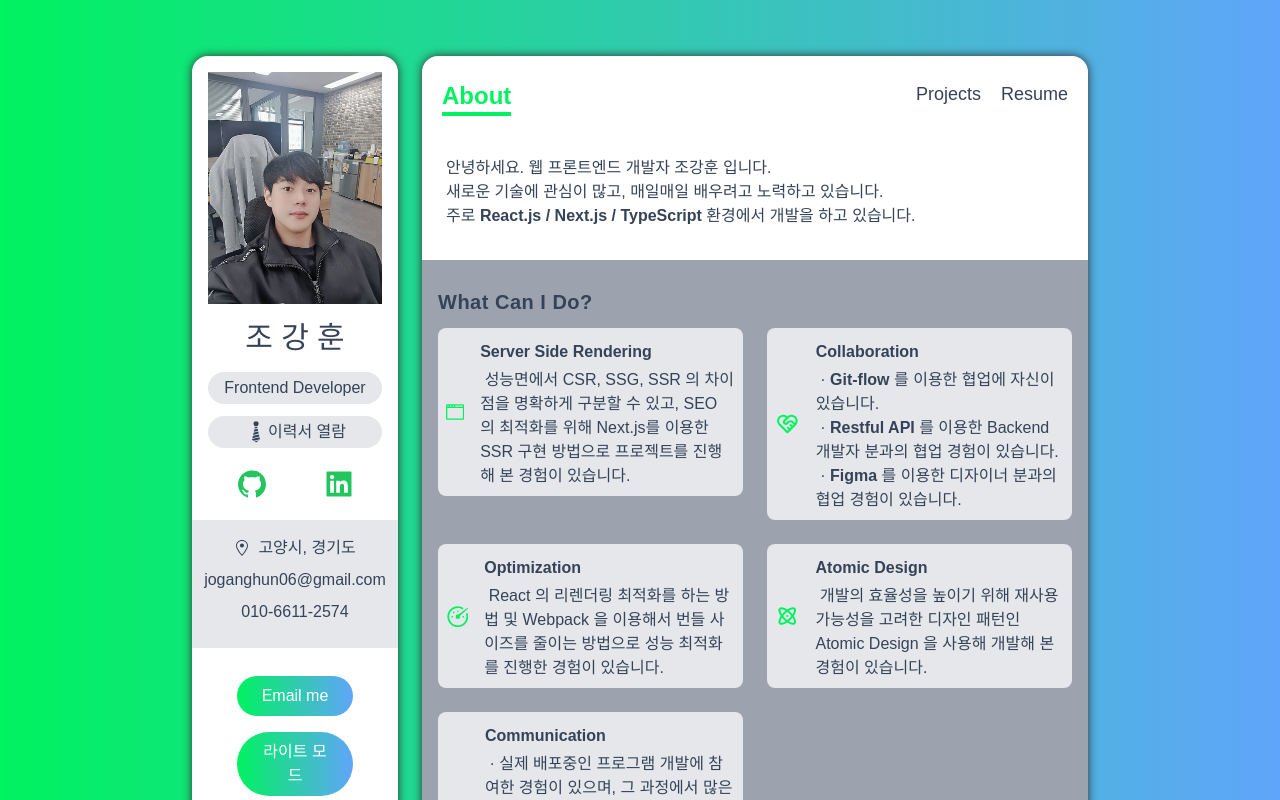
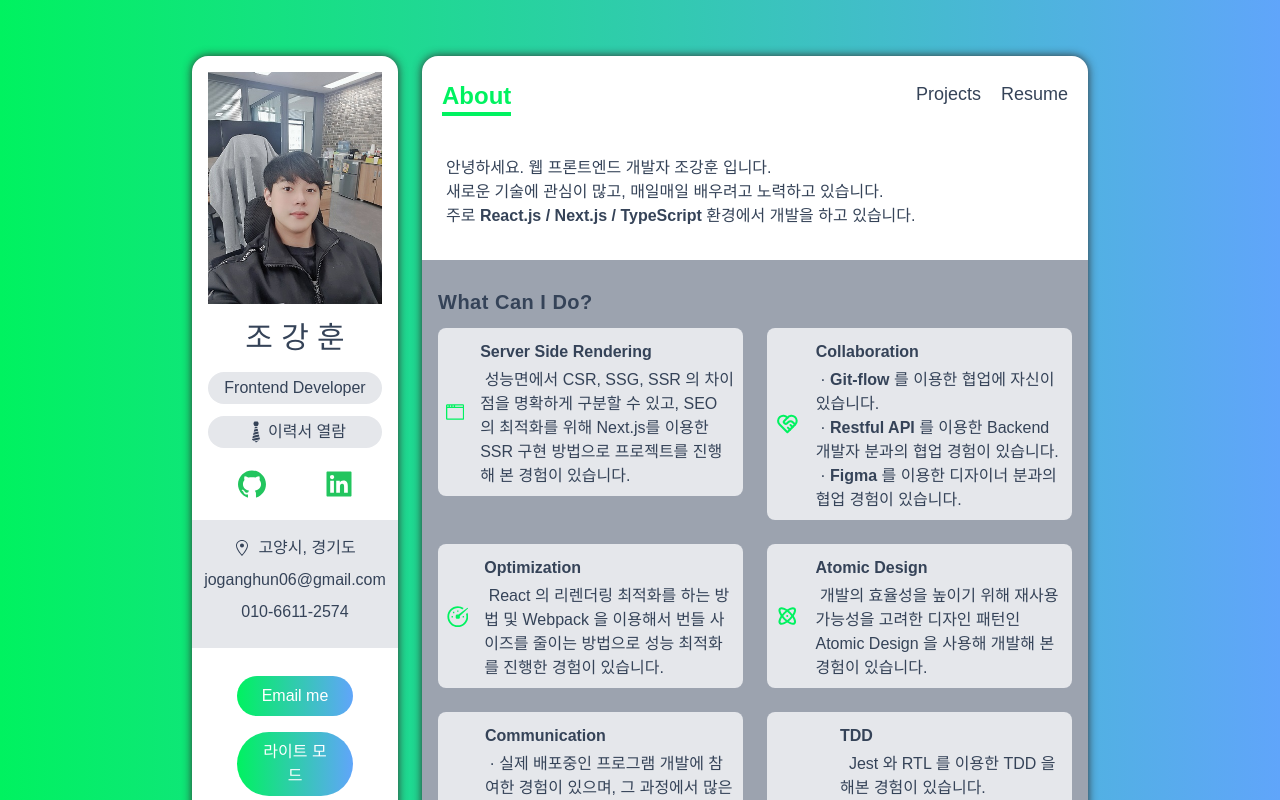
Before and after one commit to San-Goon/portfolio-newdesign, a Next.js app: page / in a window 1280 px wide. Shown: the top 800 px of the page. Built offline with nearby package versions, Linux system fonts and the light colour scheme; some icons are missing.

Commit message:
chore: change introduce

```diff
--- a/data.ts
+++ b/data.ts
@@ -1,6 +1,7 @@
 import { ProjectType, ServiceType, SkillType } from './type';
 import { TbAtom, TbHeartHandshake } from 'react-icons/tb';
 import { GoBrowser, GoCommentDiscussion, GoDashboard } from 'react-icons/go';
+import { GrTest } from 'react-icons/all';
 
 // <b>태그 사용 가능
 export const services: ServiceType[] = [
@@ -33,6 +34,11 @@ export const services: ServiceType[] = [
     about:
       '&nbsp;· 실제 배포중인 프로그램 개발에 참여한 경험이 있으며, 그 과정에서 많은 고객 분들과 소통하면서 CS 처리를 해본 경험이 있습니다.<br />&nbsp;· 협업을 하며 Co-Worker 분들과의 효율적인 협업을 위한 소통 방법을 길렀습니다.',
     Icon: GoCommentDiscussion,
+  },
+  {
+    title: 'TDD',
+    about: '&nbsp; Jest 와 RTL 를 이용한 TDD 을 해본 경험이 있습니다.',
+    Icon: GrTest,
   },
 ];
 
```
